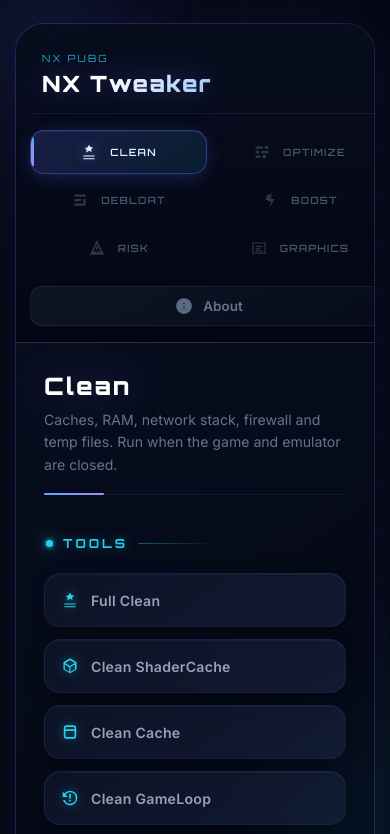
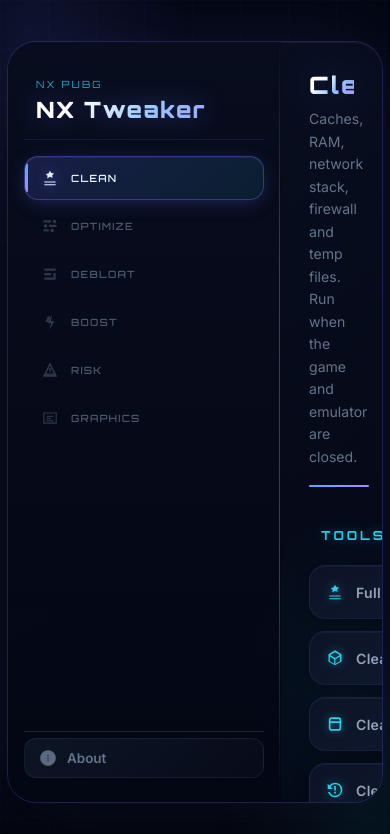
Before and after one commit to youssefhhh/NXFreeTools, a plain HTML site: page index.html in a window 390 px wide. Both pictures are taken after a click on the button "ENTER DASHBOARD". Shown: the top 834 px of the page. Drawn offline with Linux system fonts and the light colour scheme.

Commit message:
Update index.html

```diff
--- a/index.html
+++ b/index.html
@@ -48,13 +48,12 @@
             z-index: 0;
         }
         body.dashboard-open {
-            overflow-x: hidden;
-            overflow-y: auto;
-            align-items: flex-start;
+            overflow: hidden;
+            align-items: center;
             justify-content: center;
-            height: auto;
+            height: 100vh;
             min-height: 100vh;
-            padding: 24px 16px 32px;
+            padding: 0;
             box-sizing: border-box;
         }
         body.about-modal-open {
@@ -272,13 +271,13 @@
         .btn svg { width: 16px; height: 16px; fill: #fff; }
 
         /* Main Dashboard */
+        /* Main Dashboard */
         #dashboard {
             display: none;
             flex-direction: row;
             align-items: stretch;
             width: min(96vw, 1160px);
-            max-width: 1160px;
-            min-height: min(90vh, 840px);
+            height: min(90vh, 840px);
             animation: dashIn 0.7s cubic-bezier(0.22,1,0.36,1) forwards;
             border-radius: 28px;
             background: linear-gradient(145deg, rgba(10,16,35,0.98), rgba(3,7,20,0.97));
@@ -287,9 +286,11 @@
                 0 0 80px -10px rgba(99,102,241,0.18),
                 0 40px 100px rgba(0,0,0,0.8),
                 inset 0 1px 0 rgba(255,255,255,0.05);
+            -webkit-backdrop-filter: blur(40px) saturate(160%);
             backdrop-filter: blur(40px) saturate(160%);
             overflow: hidden;
             position: relative;
+            flex-shrink: 0;
         }
         #dashboard::before {
             content: '';
@@ -302,8 +303,8 @@
             z-index: 0;
         }
         @keyframes dashIn {
-            from { opacity: 0; transform: translateY(30px) scale(0.97); }
-            to { opacity: 1; transform: translateY(0) scale(1); }
+            from { opacity: 0; transform: scale(0.97); }
+            to   { opacity: 1; transform: scale(1); }
         }
         .dash-sidebar {
             width: 240px;
@@ -1186,52 +1187,8 @@
             fill: #f87171;
             filter: drop-shadow(0 0 5px rgba(248,113,113,0.8));
         }
-        @media (max-width: 720px) {
-            #dashboard {
-                flex-direction: column;
-                min-height: auto;
-                width: min(96vw, 100%);
-            }
-            .dash-sidebar {
-                width: 100%;
-                flex-direction: row;
-                flex-wrap: wrap;
-                align-items: center;
-                border-right: none;
-                border-bottom: 1px solid rgba(148, 163, 184, 0.22);
-                padding: 16px 14px;
-            }
-            .dash-brand {
-                flex: 1;
-                min-width: 140px;
-            }
-            .dash-nav {
-                flex-direction: row;
-                flex-wrap: wrap;
-                width: 100%;
-            }
-            .dash-nav-btn {
-                flex: 1;
-                min-width: 120px;
-                justify-content: center;
-            }
-            .dash-sidebar-spacer {
-                display: none;
-            }
-            .dash-about-foot {
-                width: 100%;
-                border-top: none;
-                padding-top: 0;
-            }
-            .btn-about {
-                justify-content: center;
-            }
-        }
         @media (prefers-reduced-motion: reduce) {
-            * {
-                animation: none !important;
-                transition: none !important;
-            }
+            * { animation-duration: 0.01ms !important; transition-duration: 0.01ms !important; }
         }
     </style>
 </head>
@@ -1602,6 +1559,8 @@
             setTimeout(ensureWelcomeVisible, 1500);
         })();
 
+
+
         function openAboutModal() {
             const m = document.getElementById('about-modal');
             const b = document.getElementById('btn-about');
```
